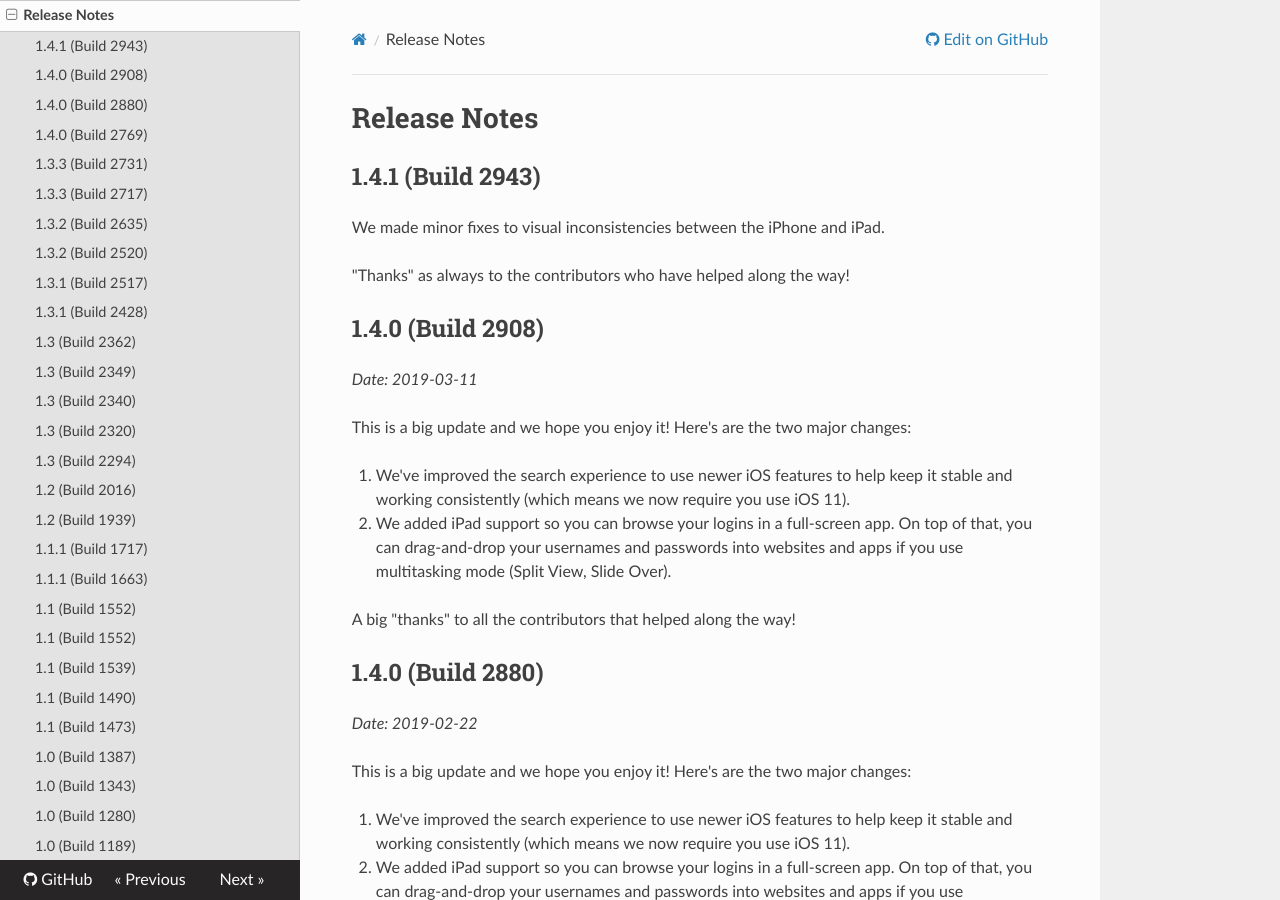
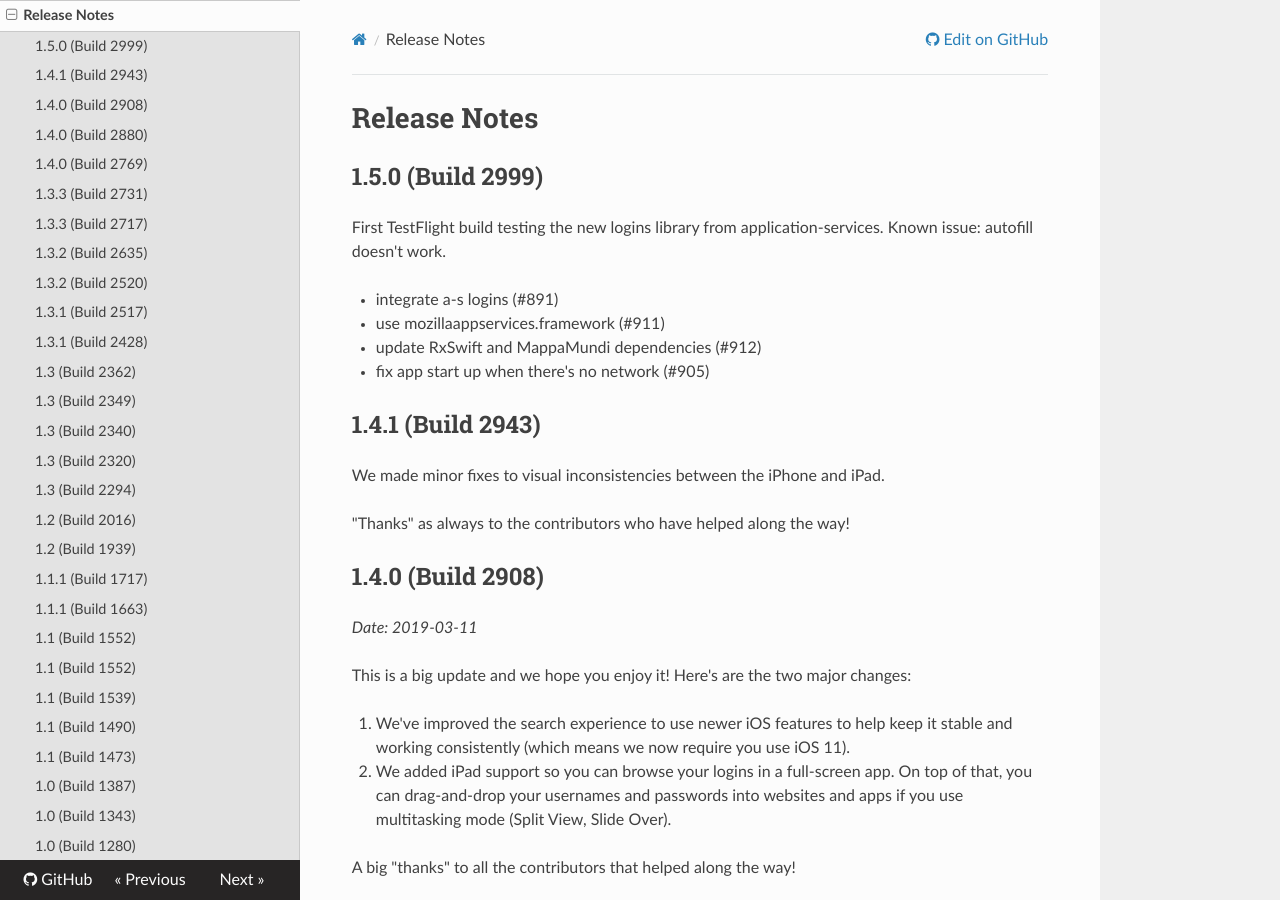
Before and after one commit to mozilla-lockwise/lockwise-ios, an MkDocs documentation site: the page built from docs/release-notes.md, in a window 1280 px wide and 900 px high. Built offline with MkDocs 1.6.1, drawn with Linux system fonts in a browser that asks for light colours; nearby versions of some CDN libraries.

Commit message:
Add 1.5.0 (Build 2999) release notes

```diff
--- a/docs/release-notes.md
+++ b/docs/release-notes.md
@@ -1,4 +1,13 @@
 # Release Notes
+
+## 1.5.0 (Build 2999)
+
+First TestFlight build testing the new logins library from application-services. Known issue: autofill doesn't work.
+
+- integrate a-s logins (#891)
+- use mozillaappservices.framework (#911)
+- update RxSwift and MappaMundi dependencies (#912)
+- fix app start up when there's no network (#905)
 
 ## 1.4.1 (Build 2943)
 
```
